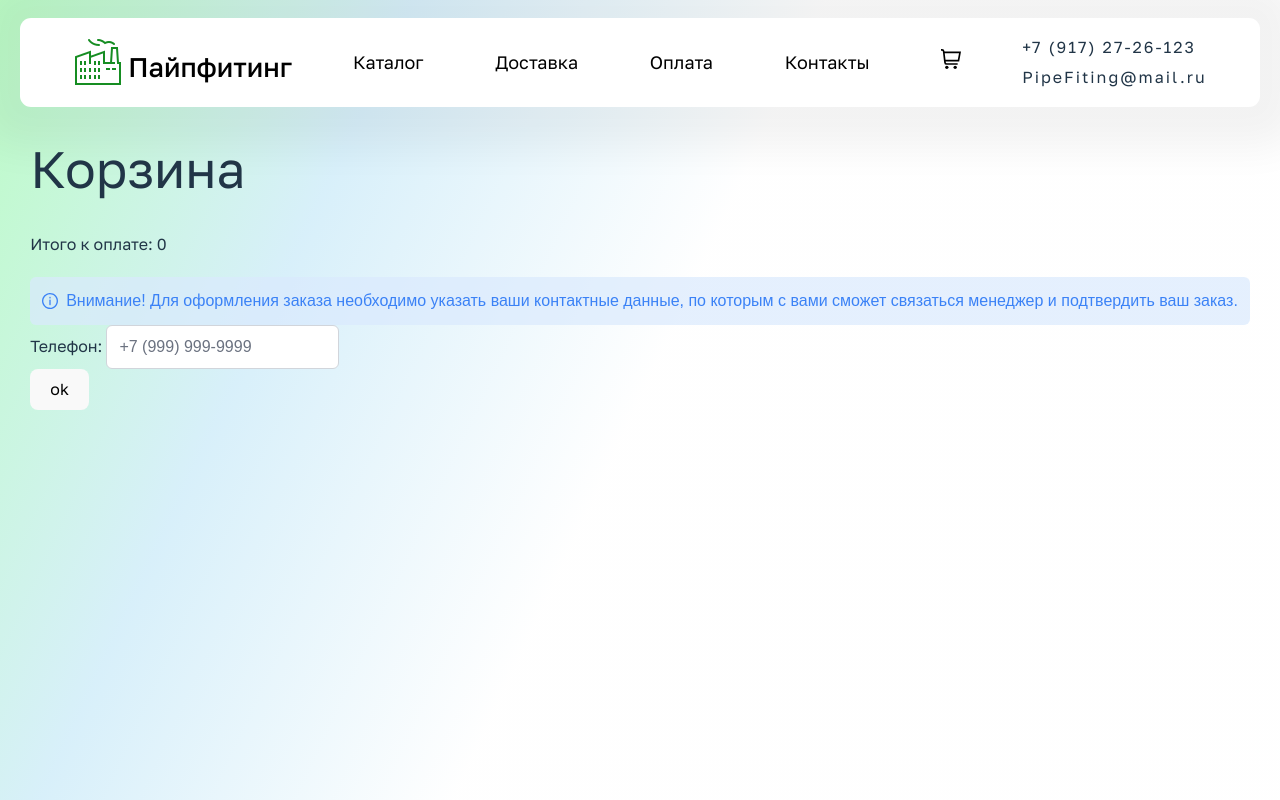
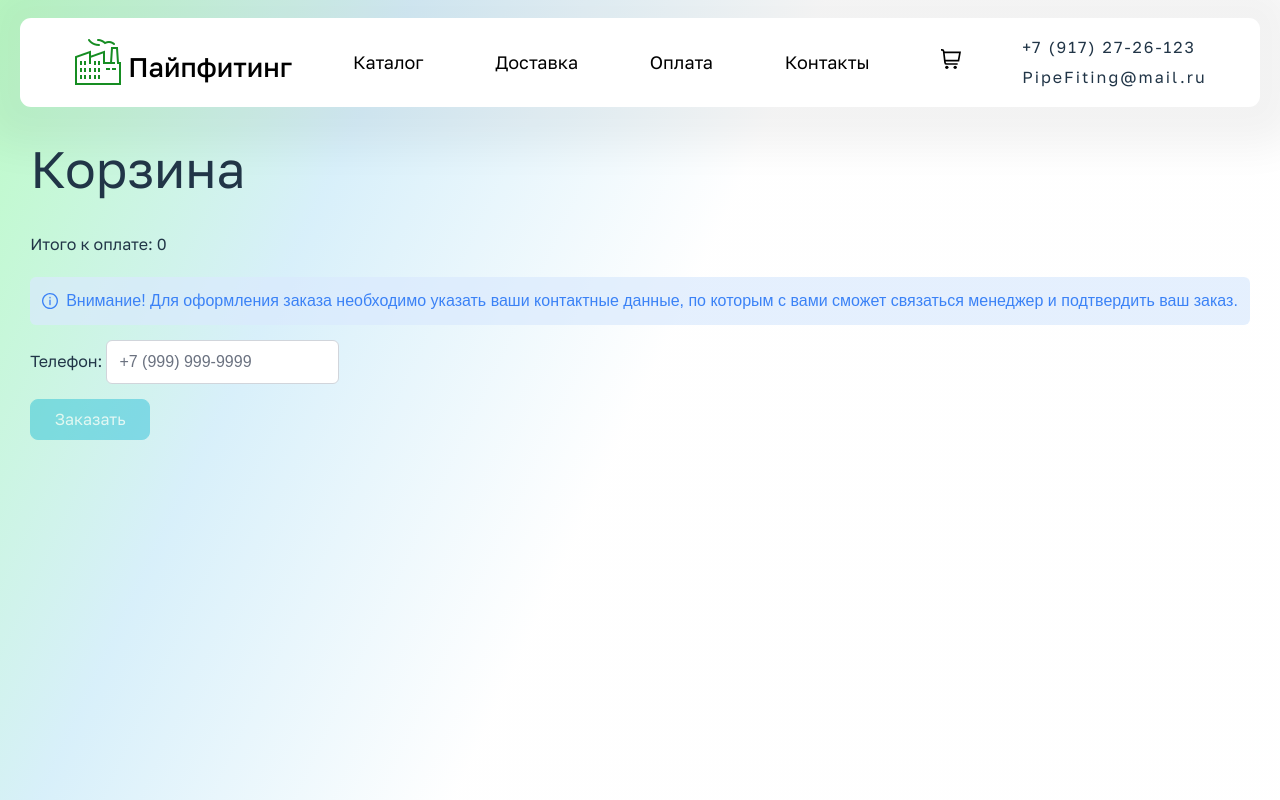
Before and after one commit to karysf/karysf.github.io, a React (Vite) app: page /cart in a window 1280 px wide. Built offline with nearby package versions, Linux system fonts and the light colour scheme; a web font is replaced by a local one.

Commit message:
добавляет отправку контактов при заказе

```diff
--- a/src/components/ClientContactsForm/ClientContactsForm.tsx
+++ b/src/components/ClientContactsForm/ClientContactsForm.tsx
@@ -1,26 +1,22 @@
-import { Card } from "primereact/card";
 import { InputMask } from "primereact/inputmask";
-import { Message } from "primereact/message";
+import { Dispatch, SetStateAction, useEffect, useState } from "react";
 
-import styled from "styled-components";
-const FormContainer = styled.div`
-  background-color: blue;
-`;
-export function ClientContactsForm() {
+export function ClientContactsForm({
+  setClientContacts,
+}: {
+  setClientContacts: Dispatch<SetStateAction<string | null>>;
+}) {
   return (
     <div>
-      <Message
-        severity="info"
-        text="Внимание! Для оформления заказа необходимо указать ваши контактные данные, по которым с вами сможет связаться менеджер и подтвердить ваш заказ."
+      <label htmlFor="phone">Телефон: </label>
+      <InputMask
+        id="phone"
+        mask="+7 (999) 999-9999"
+        placeholder="+7 (999) 999-9999"
+        onChange={(e) => {
+          setClientContacts(e.target.value || null);
+        }}
       />
-      <div>
-        <label htmlFor="phone">Телефон: </label>
-        <InputMask
-          id="phone"
-          mask="+7 (999) 999-9999"
-          placeholder="+7 (999) 999-9999"
-        />
-      </div>
     </div>
   );
 }
--- a/src/pages/Cart/Cart.module.css
+++ b/src/pages/Cart/Cart.module.css
@@ -21,3 +21,20 @@
     padding: 1rem 0;
   }
 }
+
+.confirm_block {
+  display: flex;
+  flex-direction: column;
+  gap: 15px;
+
+  .confirm_button {
+    color: #ffffff;
+    background: #06b6d4;
+    border: 1px solid #06b6d4;
+    width: 120px;
+  }
+  .confirm_button:disabled {
+    pointer-events: none;
+    opacity: 0.4;
+  }
+}
--- a/src/pages/Cart/Cart.tsx
+++ b/src/pages/Cart/Cart.tsx
@@ -4,8 +4,9 @@ import { ReactComponent as RubleIcon } from "../../assets/icon-ruble.svg";
 import { productListState } from "../../recoil/atoms/productsState";
 import axios from "axios";
 import styled from "styled-components";
-import { useMemo } from "react";
+import { useMemo, useState } from "react";
 import { ClientContactsForm } from "../../components/ClientContactsForm/ClientContactsForm";
+import { Message } from "primereact/message";
 import { Card } from "primereact/card";
 import { ItemControlButtons } from "../../components/ItemCard/ItemCard";
 import styles from "./Cart.module.css";
@@ -27,6 +28,8 @@ export function Cart() {
   const cart = useRecoilValue(cartState);
   const products = useRecoilValue(productListState);
   const tots = useRecoilValue(cartTotal);
+
+  const [clientContacts, setClientContacs] = useState<string | null>(null);
 
   const itemsInCart = cart.map((item, i) => {
     const cost = products[item.id].price * item.quantity;
@@ -54,6 +57,7 @@ export function Cart() {
   // await axios.get(`https://api.telegram.org/bot${botToken}/getUpdates`);
 
   const text = useMemo(() => {
+    const contactsString = `Контактный номер: ${clientContacts || "-"}`;
     const list = cart
       .map((item, i) => {
         const product = products[item.id];
@@ -62,8 +66,8 @@ export function Cart() {
         } Х ${item.quantity}шт`;
       })
       .join("\n");
-    return `Ура, новая заявОчка:\n${list}`;
-  }, [cart, products]);
+    return `Ура, новая заявОчка:\n${list}\n${contactsString}`;
+  }, [cart, products, clientContacts]);
 
   const handleClick = async () => {
     const botToken = "5984371784:AAGJp9FcTOldC2dCRdpXxA_CFER6y2Ql-c4";
@@ -72,10 +76,10 @@ export function Cart() {
         chat_id: 344505911,
         text: text,
       });
-      // await axios.post(`https://api.telegram.org/bot${botToken}/sendMessage`, {
-      //   chat_id: 1020171391,
-      //   text: text,
-      // });
+      await axios.post(`https://api.telegram.org/bot${botToken}/sendMessage`, {
+        chat_id: 1020171391,
+        text: text,
+      });
     } catch (error) {
       console.log(error);
     }
@@ -85,8 +89,20 @@ export function Cart() {
       <h1>Корзина</h1>
       <ul>{itemsInCart}</ul>
       <h4>Итого к оплате: {tots}</h4>
-      <ClientContactsForm />
-      <button onClick={handleClick}>ok</button>
+      <div className={styles.confirm_block}>
+        <Message
+          severity="info"
+          text="Внимание! Для оформления заказа необходимо указать ваши контактные данные, по которым с вами сможет связаться менеджер и подтвердить ваш заказ."
+        />
+        <ClientContactsForm setClientContacts={setClientContacs} />
+        <button
+          className={styles.confirm_button}
+          onClick={handleClick}
+          disabled={!clientContacts || tots === 0}
+        >
+          Заказать
+        </button>
+      </div>
     </>
   );
 }
```
